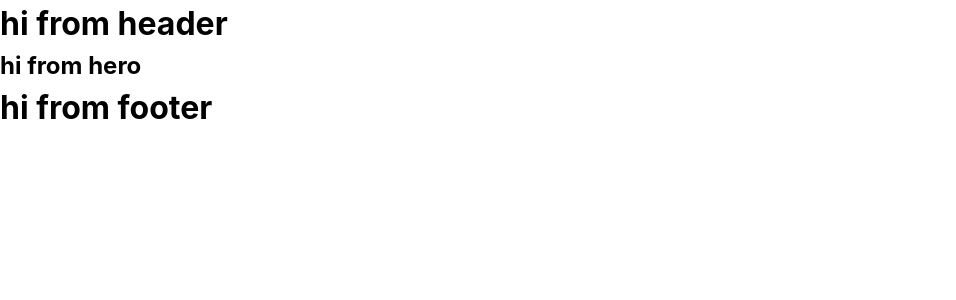
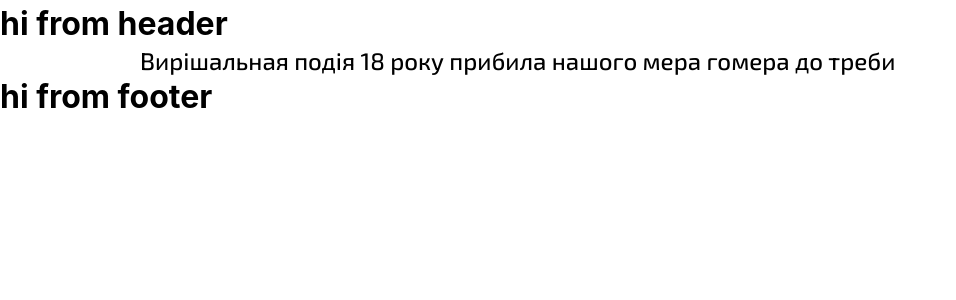
Before and after one commit to pudge-hooks/etoeat, a React (Create React App) app: page / in a window 1280 px wide. Shown: the top 300 px of the page, without its empty margins (0-956 px from the left). Built offline with nearby package versions, Linux system fonts and the light colour scheme.

Commit message:
configuration fix

```diff
--- a/src/components/Container/Container.scss
+++ b/src/components/Container/Container.scss
@@ -1,14 +1,14 @@
 .container {
   width: 100%;
-  padding: 0px 150px;
+  padding: 0px 140px;
   margin-left: auto;
   margin-right: auto;
 
   @media screen and (max-width: 1024px) {
-    padding: 0px 70px;
+    padding: 0px 60px;
   }
 
-  @media screen and (max-width: 768px) {
+  @media screen and (max-width: 480px) {
     padding: 0px 20px;
   }
 }
--- a/src/index.css
+++ b/src/index.css
@@ -1,6 +1,7 @@
 @import './styles/reset.scss';
 @import './styles/vars.scss';
 @import './styles/common.scss';
+@import url('https://fonts.googleapis.com/css2?family=Exo+2:wght@100..900&display=swap');
 
 body {
   margin: 0;
@@ -9,6 +10,7 @@ body {
     sans-serif;
   -webkit-font-smoothing: antialiased;
   -moz-osx-font-smoothing: grayscale;
+  -webkit-tap-highlight-color: transparent;
 }
 
 code {
--- a/src/views/Hero/Hero.jsx
+++ b/src/views/Hero/Hero.jsx
@@ -1,9 +1,12 @@
 import './Hero.scss';
+import Container from '../../components/Container/Container';
 
 const Hero = () => {
   return (
     <section className="hero">
-      <h1>hi from hero</h1>
+      <Container>
+        <h1 className='fuck-you'>Вирішальная подія 18 року прибила нашого мера гомера до треби</h1>
+      </Container>
     </section>
   );
 };
--- a/src/views/Hero/Hero.scss
+++ b/src/views/Hero/Hero.scss
@@ -0,0 +1,5 @@
+.fuck-you{
+  font-weight: 500;
+  font-family: "Exo 2", sans-serif;
+  line-height: 25px;
+}
```
Also changed, not shown: src/styles/vars.scss (line endings or trailing spaces).
